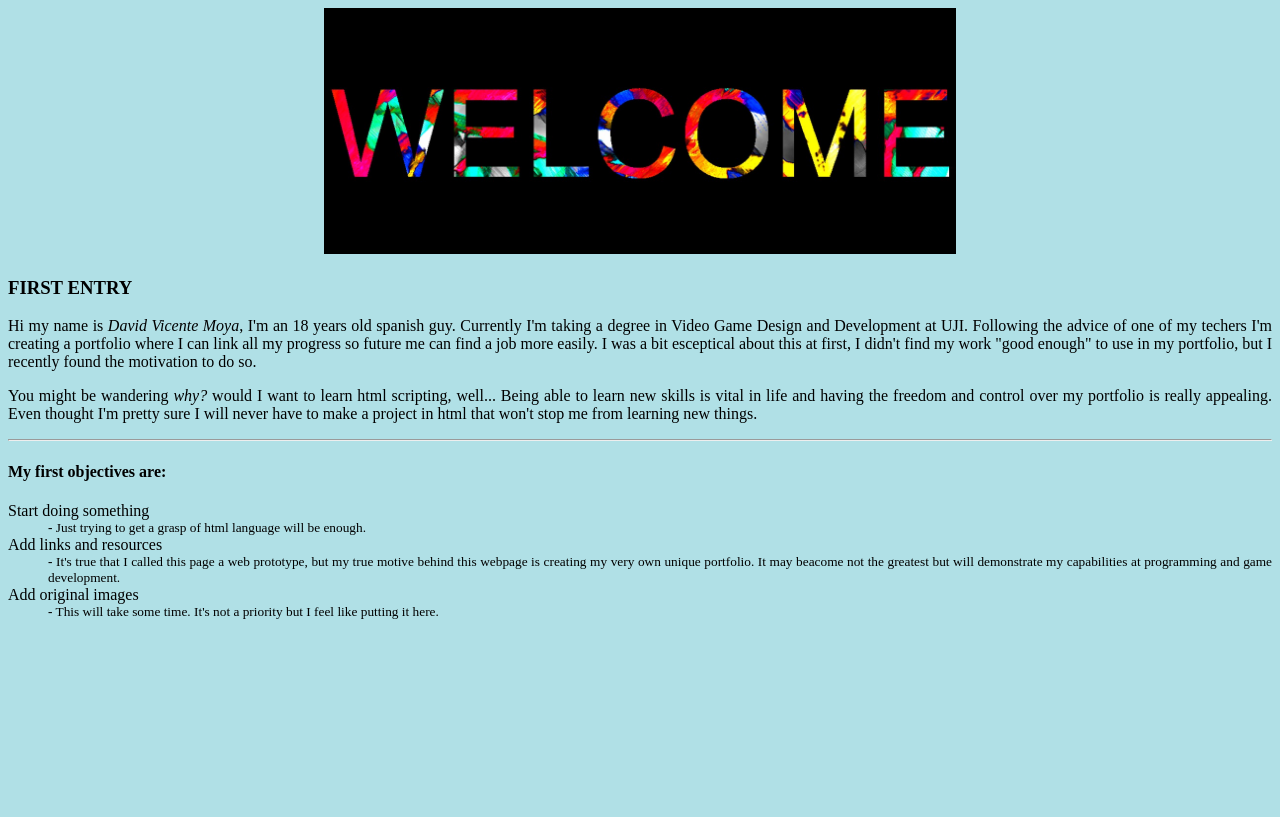
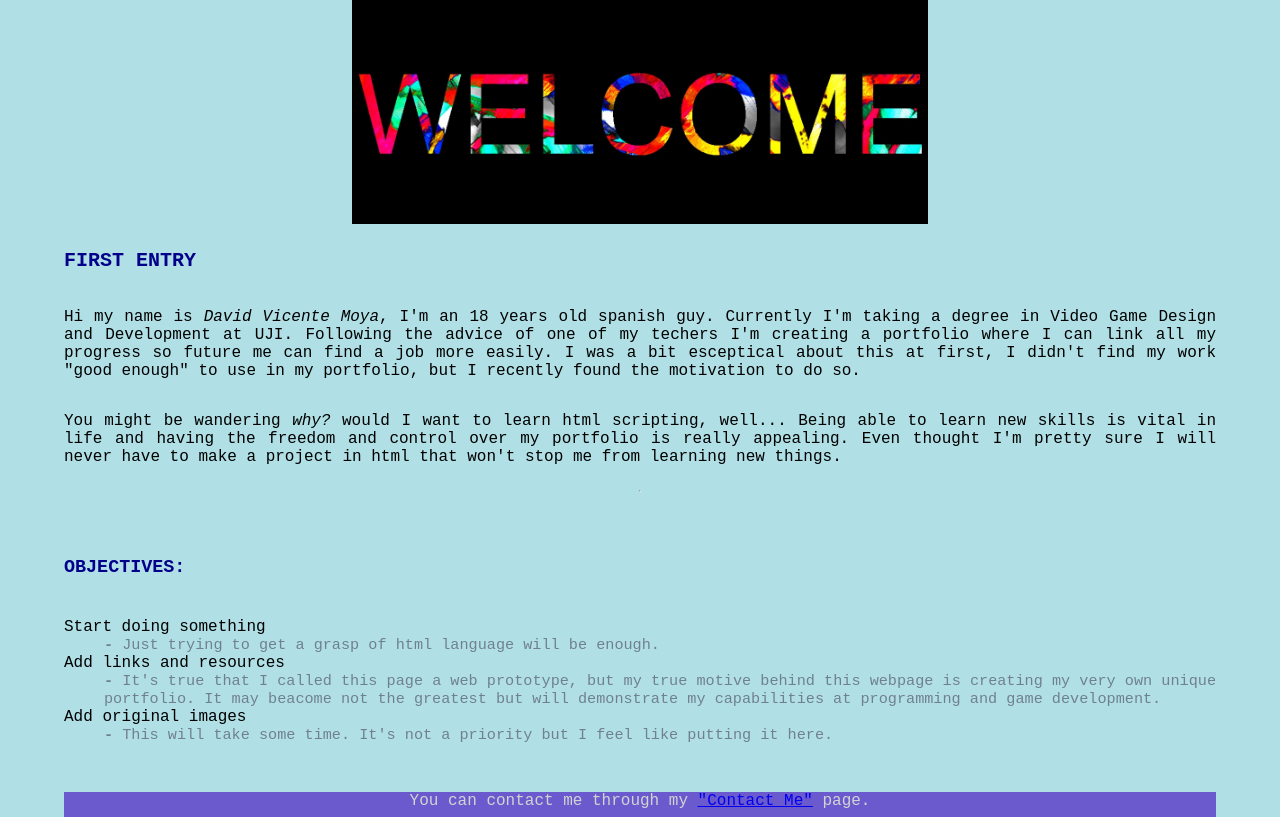
Before and after one commit to DavidVicenteMoya/MyWebPrototype, a plain HTML site: page index.html in a window 1280 px wide. Drawn offline with Linux system fonts and the light colour scheme.

Commit message:
ContactMe update
--> Added ContactMe page.
--> Cleaner look for the main page.
--> Learnt a few things about css and style sheets.
>> I need to figure out why I can't apply a style sheet to the ContactMe page, until the it will look like a blank wall with my email on it.
>> I wonder if I should create social accounts to add here, but maybe later.

```diff
--- /dev/null
+++ b/Styles/stylesContactMePage.css
@@ -0,0 +1,36 @@
+body
+{
+	/*Background and general appearance of the main page*/
+	background-color: powderblue;
+	margin-right: 5%;
+	margin-left: 5%;
+	margin-top: 0%;
+	margin-bottom: 0%;
+
+	/*General text settings*/
+	text-align: justify;
+	font-family: 'Courier New', monospace;
+
+	/*Display general settings*/
+	display: grid;
+  	grid-template-rows: auto 1fr auto;
+}
+
+	/*Particular text cases*/
+h4
+{
+	color:  darkblue;
+	font-size: 115%;
+}
+/* Temporary shutdown
+header
+{
+	text-align: center;
+	color: lightgrey;
+
+	min-height: 25px;
+	background: slateblue;
+	margin-left: 0%;
+	margin-right: 0%;
+}
+*/
--- /dev/null
+++ b/Styles/stylesMainPage.css
@@ -0,0 +1,47 @@
+body
+{
+	/*Background and general appearance of the main page*/
+	background-color: powderblue;
+	margin-right: 5%;
+	margin-left: 5%;
+	margin-top: 0%;
+	margin-bottom: 0%;
+
+	/*General text settings*/
+	text-align: justify;
+	font-family: 'Courier New', monospace;
+
+	/*Display general settings*/
+	display: grid;
+  	grid-template-rows: auto 1fr auto;
+}
+
+	/*Particular text cases*/
+h4
+{
+	color: darkblue;
+	font-size: 115%;
+}
+
+h3
+{
+	color: darkblue;
+	font-size: 125%;
+}
+
+dd
+{
+	font-size: 95%;
+	color: slategrey;
+}
+
+footer
+{
+	text-align: center;
+	color: lightgrey;
+
+	min-height: 25px;
+	background: slateblue;
+	margin-left: 0%;
+	margin-right: 0%;
+}
--- a/index.html
+++ b/index.html
@@ -1,40 +1,39 @@
 <!DOCTYPE html>
 <html>
 <head>
+	<link rel="stylesheet" type="text/css" href="Styles/stylesMainPage.css">
 	<meta charset="utf-8">
 	<meta name="viewport" content="width=device-width, initial-scale=1">
 	<title>My Web Prototype</title>
 </head>
-<body style="background-color: powderblue; text-align: justify;">
+<body>
 	<center>
 		<a href="https://pixabay.com/es/illustrations/welcome-bienvenido-bienvenida-2175196/">
-		<img src="images/welcome.jpg" alt="Welcome in colorful characters" width="50%">
+		<img src="Images/welcome.jpg" alt="Welcome in colorful characters" width="50%">
 		</a><!-- I got the image searching in google for WELCOME under the Creative Commons tag -->
 	</center>
+
 	<h3>FIRST ENTRY</h3>
 	<p>
 		Hi my name is <em>David Vicente Moya</em>, I'm an 18 years old spanish guy.
 		Currently I'm taking a degree in Video Game Design and Development at UJI. Following the advice of one of my techers I'm creating a portfolio where I can link all my progress so future me can find a job more easily. I was a bit esceptical about this at first, I didn't find my work "good enough" to use in my portfolio, but I recently found the motivation to do so.
 	</p>
+
 	<p>
 		You might be wandering <i>why?</i> would I want to learn html scripting, well... Being able to learn new skills is vital in life and having the freedom and control over my portfolio is really appealing. Even thought I'm pretty sure I will never have to make a project in html that won't stop me from learning new things.</p>
 	<hr>
-		<p><h4>My first objectives are:</h4>
+		<p><h4>OBJECTIVES:</h4>
 		<dl>
 			<dt>Start doing something</dt>
-					<small>
 				<dd><b>-</b> Just trying to get a grasp of html language will be enough.</dd>
-					</small>
 			<dt>Add links and resources</dt>
-					<small>
 				<dd><b>-</b> It's true that I called this page a web prototype, but my true motive behind this webpage is creating my very own unique portfolio. It may beacome not the greatest but will demonstrate my capabilities at programming and game development.</dd>
-					</small>
 			<dt>Add original images</dt>
-					<small>
 				<dd><b>-</b> This will take some time. It's not a priority but I feel like putting it here.</dd>
-					</small>
 		</dl>
 		</p>
 	</hr>
+
+	<footer>You can contact me through my <a href="SecondaryPages/contactMe.html" target="_blank">"Contact Me"</a> page.</footer>
 </body>
 </html>
```
Also changed, not shown: SecondaryPages/contactMe.html (added, +14 -0 lines). Lines whose indentation alone changed are shown as unchanged.
